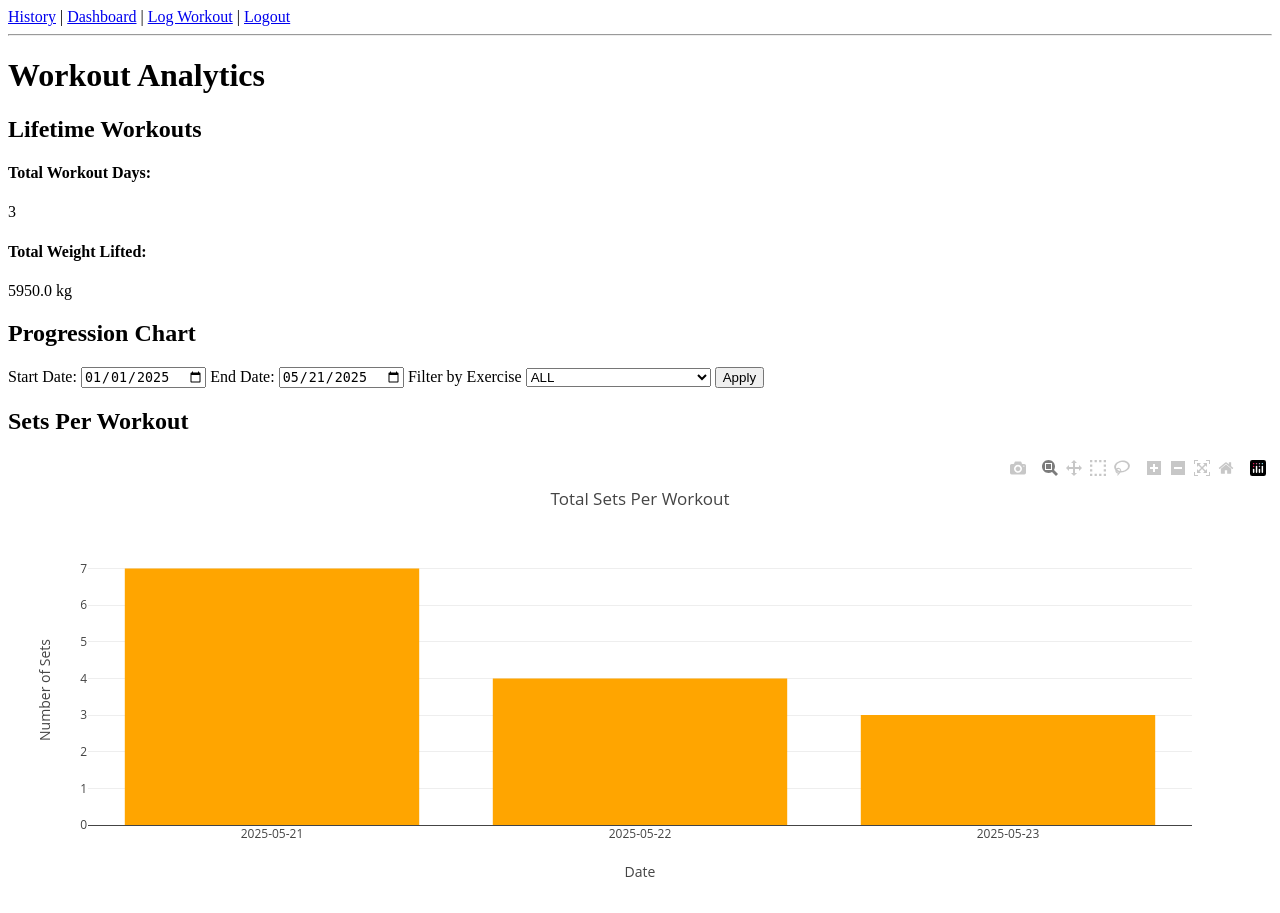
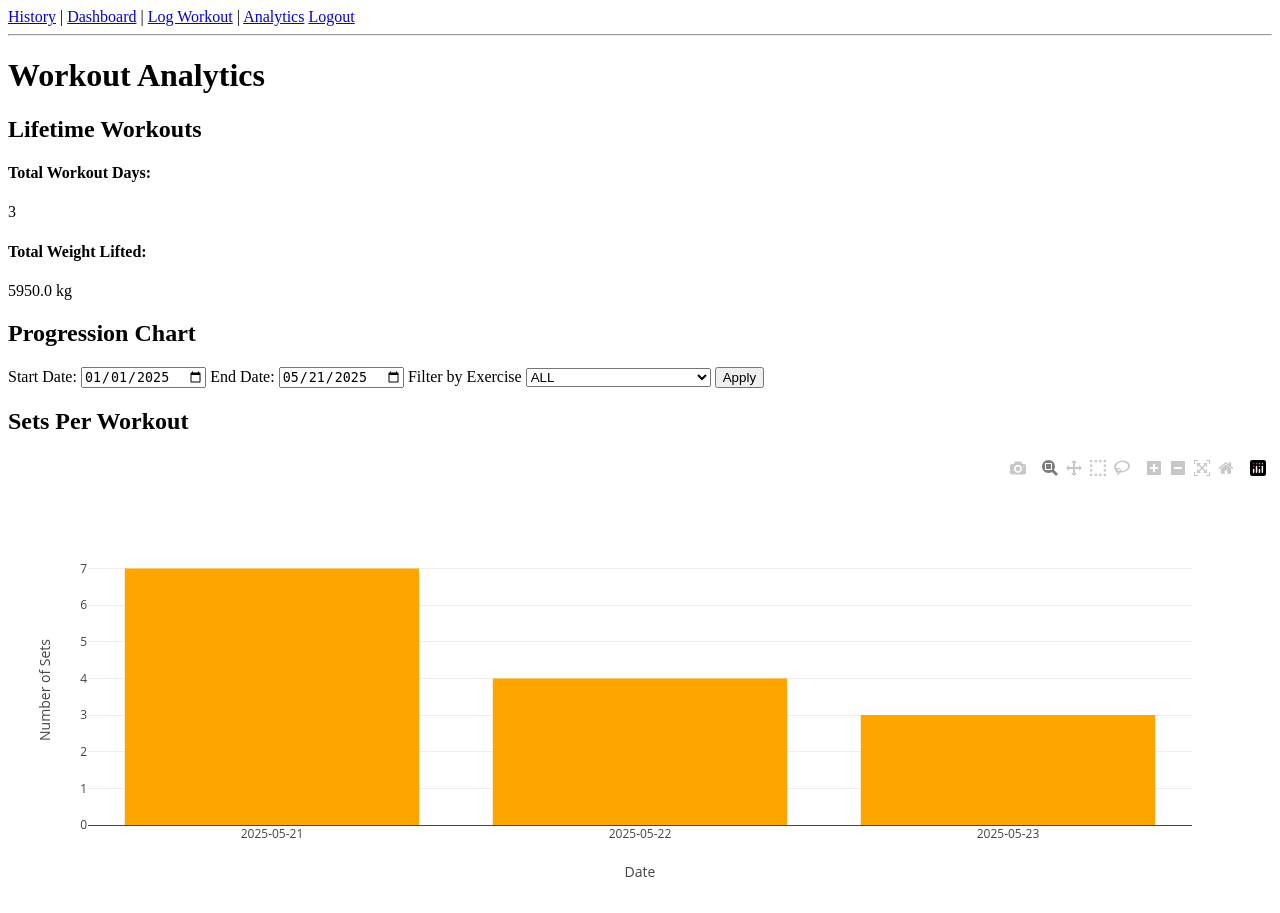
Before and after one commit to Baaangi/Workout_Tracker, a Flask app: page /analytics in a window 1280 px wide. Run offline with Flask 3, Linux system fonts and the light colour scheme; a user stored in the database is signed in; data comes from the database, SQL or seed files in the repository; some libraries are stand-ins or nearby versions.

Commit message:
fix analytics, final verion before adding initial css styling

```diff
--- a/templates/analytics.html
+++ b/templates/analytics.html
@@ -56,7 +56,7 @@
             type: 'bar',
             marker: {color: 'orange'}
         }];
-        Plotly.newPlot('setsChart', freqData, {title: 'Total Sets Per Workout',
+        Plotly.newPlot('setsChart', freqData, {
             xaxis: { title: 'Date', type: 'category'},
             yaxis: { title: 'Number of Sets'}
         });
@@ -69,7 +69,7 @@
             mode: 'lines+markers',
             name: 'Top Set Weight'
         }];
-        Plotly.newPlot('progressionChart', progData, {title: 'Progression of ' + "{{ selected_exercise }}",
+        Plotly.newPlot('progressionChart', progData, {
             xaxis: {
                 title: 'Date',
                 type: 'category'
--- a/templates/base.html
+++ b/templates/base.html
@@ -10,6 +10,7 @@
         <a href="/history">History</a> |
         <a href="/dashboard">Dashboard</a> |
         <a href="/log_workout">Log Workout</a> |
+        <a href="/analytics">Analytics</a>
         <a href="/logout">Logout</a>
     </nav>
     <hr>
```
